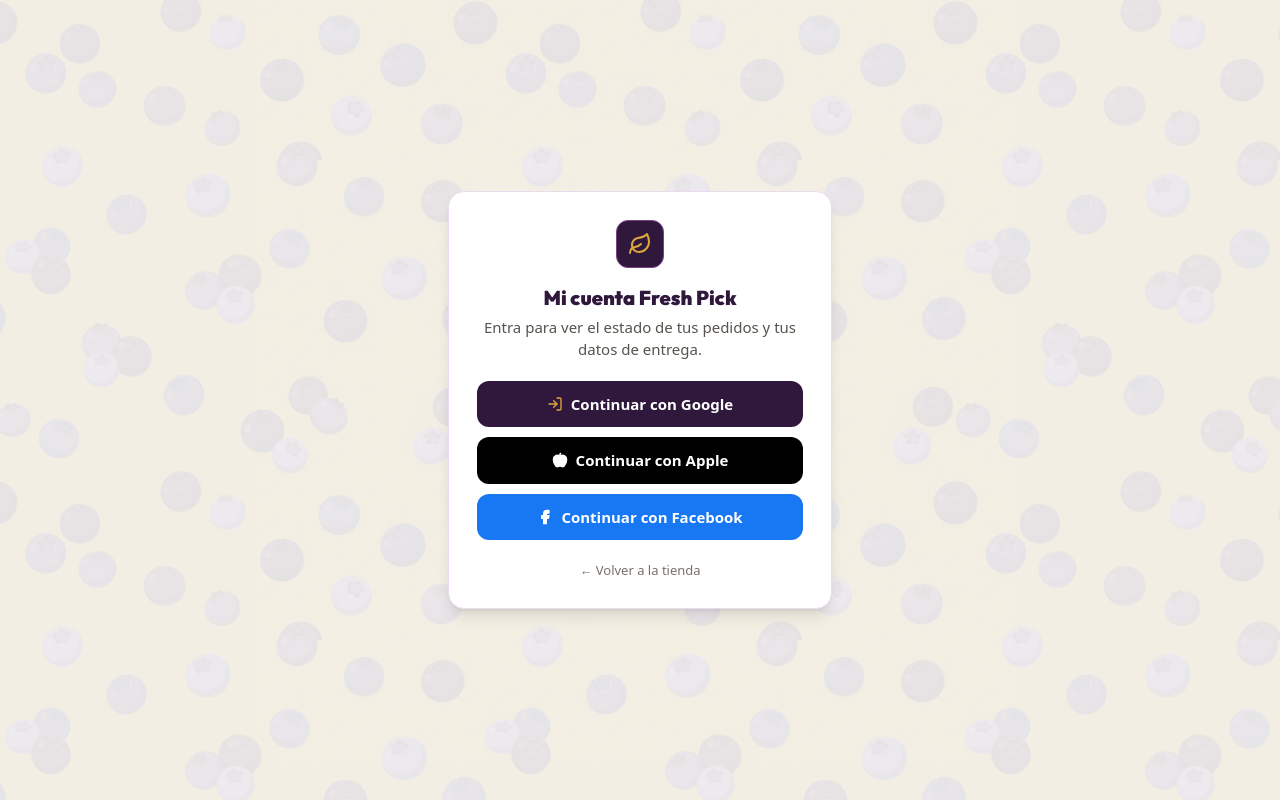
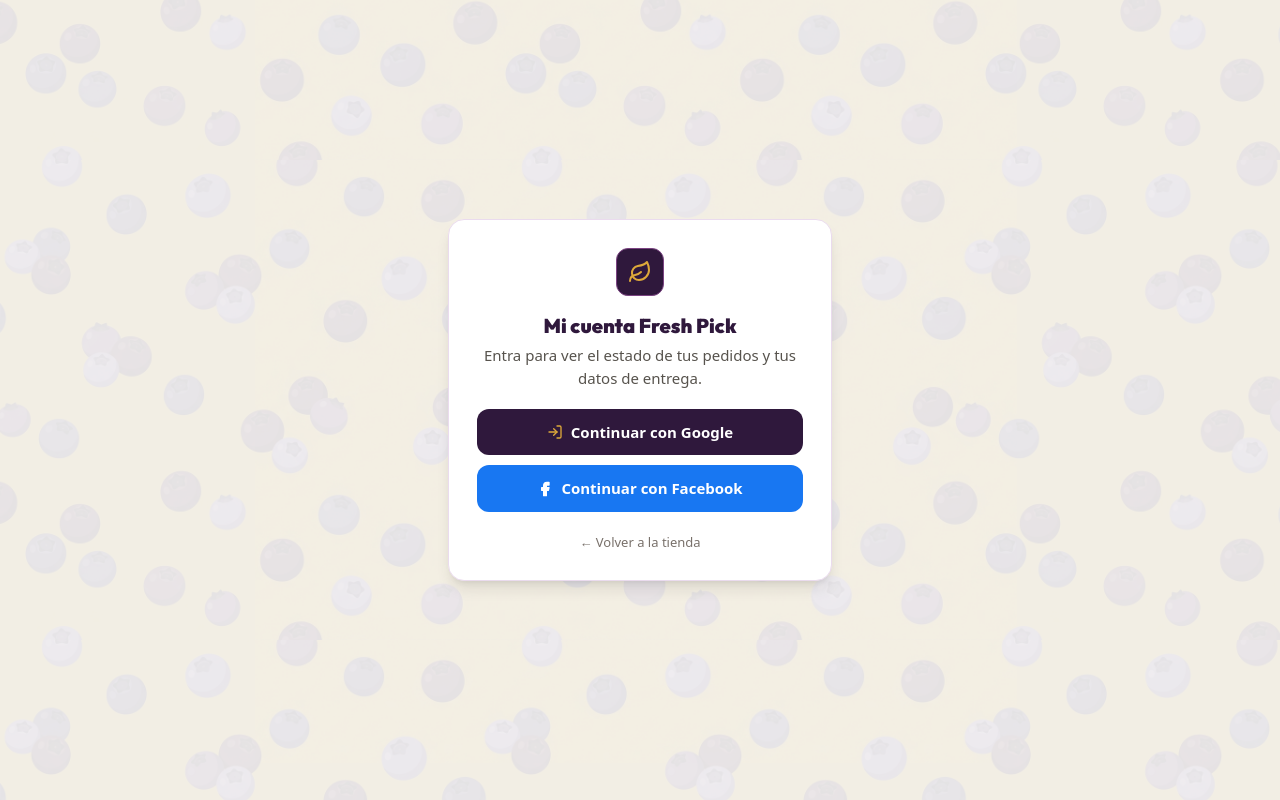
Before and after one commit to freshpickfrutas-v1/Freshpickfruits, a React (Vite) app: page /panel in a window 1280 px wide. Built offline with nearby package versions, Linux system fonts and the light colour scheme; no server answers; the database is empty.

Commit message:
Quitar inicio de sesión con Apple
Co-Authored-By: Claude Sonnet 5.5 <noreply@anthropic.com>

```diff
--- a/src/components/AuthGate.tsx
+++ b/src/components/AuthGate.tsx
@@ -1,5 +1,5 @@
 import React, { useState } from 'react';
-import { Leaf, Loader2, LogIn, LogOut, ShieldAlert, AlertCircle, Apple, Facebook } from 'lucide-react';
+import { Leaf, Loader2, LogIn, LogOut, ShieldAlert, AlertCircle, Facebook } from 'lucide-react';
 import { useAuth } from '../context/AuthContext';
 import { ROLE_LABELS } from '../types';
 
@@ -23,7 +23,7 @@ const Card: React.FC<{ children: React.ReactNode }> = ({ children }) => (
 
 /** Shows the Google sign-in when there is no session, and blocks users without a team role. */
 export const AuthGate: React.FC<AuthGateProps> = ({ staffOnly = false, title, children }) => {
-  const { user, profile, role, isStaff, loading, signInWithGoogle, signInWithApple, signInWithFacebook, signOut } = useAuth();
+  const { user, profile, role, isStaff, loading, signInWithGoogle, signInWithFacebook, signOut } = useAuth();
   const [error, setError] = useState('');
   const [busy, setBusy] = useState(false);
 
@@ -62,14 +62,6 @@ export const AuthGate: React.FC<AuthGateProps> = ({ staffOnly = false, title, ch
           >
             {busy ? <Loader2 className="w-4 h-4 animate-spin" /> : <LogIn className="w-4 h-4 text-[#DDA83A]" />}
             Continuar con Google
-          </button>
-          <button
-            onClick={() => handle(signInWithApple)}
-            disabled={busy}
-            className="w-full inline-flex items-center justify-center gap-2 px-5 py-3 rounded-xl bg-black text-white text-sm font-bold disabled:opacity-60"
-          >
-            <Apple className="w-4 h-4 fill-white" />
-            Continuar con Apple
           </button>
           <button
             onClick={() => handle(signInWithFacebook)}
--- a/src/context/AuthContext.tsx
+++ b/src/context/AuthContext.tsx
@@ -1,7 +1,7 @@
 import React, { createContext, useContext, useEffect, useState } from 'react';
 import { onAuthStateChanged, signInWithPopup, signInWithRedirect, signOut as fbSignOut, User, AuthProvider as FirebaseProvider } from 'firebase/auth';
 import { doc, getDoc, onSnapshot, setDoc, updateDoc } from 'firebase/firestore';
-import { auth, db, googleProvider, appleProvider, facebookProvider } from '../lib/firebase';
+import { auth, db, googleProvider, facebookProvider } from '../lib/firebase';
 import { STAFF_ROLES, UserProfile, UserRole } from '../types';
 import { navigate, takeReturnTo } from '../lib/router';
 
@@ -15,7 +15,6 @@ interface AuthState {
   isStaff: boolean;
   loading: boolean;
   signInWithGoogle: () => Promise<void>;
-  signInWithApple: () => Promise<void>;
   signInWithFacebook: () => Promise<void>;
   signOut: () => Promise<void>;
 }
@@ -112,14 +111,13 @@ export const AuthProvider: React.FC<{ children: React.ReactNode }> = ({ children
         'auth/unauthorized-domain': 'Este sitio no está autorizado en Firebase para iniciar sesión.',
         'auth/network-request-failed': 'No hay conexión. Revisa tu internet e intenta de nuevo.',
         'auth/web-storage-unsupported': 'Tu navegador bloquea el almacenamiento necesario. Actívalo o prueba otro navegador.',
-        'auth/internal-error': 'Firebase no pudo completar el acceso. Si usas Apple o Facebook, revisa su configuración en Firebase.',
+        'auth/internal-error': 'Firebase no pudo completar el acceso. Si usas Facebook, revisa su configuración en Firebase.',
         'auth/invalid-credential': 'El proveedor rechazó las credenciales. Revisa la configuración del método en Firebase.',
       };
       throw new Error(code ? `${friendly[code] ?? 'No se pudo iniciar sesión.'} (${code})` : (err instanceof Error ? err.message : 'No se pudo iniciar sesión.'));
     }
   };
   const signInWithGoogle = () => signInWith(googleProvider);
-  const signInWithApple = () => signInWith(appleProvider);
   const signInWithFacebook = () => signInWith(facebookProvider);
 
   const role = profile?.role ?? null;
@@ -130,7 +128,6 @@ export const AuthProvider: React.FC<{ children: React.ReactNode }> = ({ children
     isStaff: role !== null && (STAFF_ROLES as UserRole[]).includes(role),
     loading,
     signInWithGoogle,
-    signInWithApple,
     signInWithFacebook,
     signOut: () => { clearIntent(); return fbSignOut(auth); }
   };
--- a/src/lib/firebase.ts
+++ b/src/lib/firebase.ts
@@ -1,5 +1,5 @@
 import { initializeApp, getApps, getApp } from 'firebase/app';
-import { getAuth, GoogleAuthProvider, OAuthProvider, FacebookAuthProvider } from 'firebase/auth';
+import { getAuth, GoogleAuthProvider, FacebookAuthProvider } from 'firebase/auth';
 import { getFirestore, doc, getDocFromServer } from 'firebase/firestore';
 import firebaseConfigJson from '../../firebase-applet-config.json';
 
@@ -26,10 +26,6 @@ export const auth = getAuth(app);
 export const googleProvider = new GoogleAuthProvider();
 googleProvider.setCustomParameters({ prompt: 'select_account' });
 
-export const appleProvider = new OAuthProvider('apple.com');
-appleProvider.addScope('email');
-appleProvider.addScope('name');
-
 export const facebookProvider = new FacebookAuthProvider();
 facebookProvider.addScope('email');
 
```
